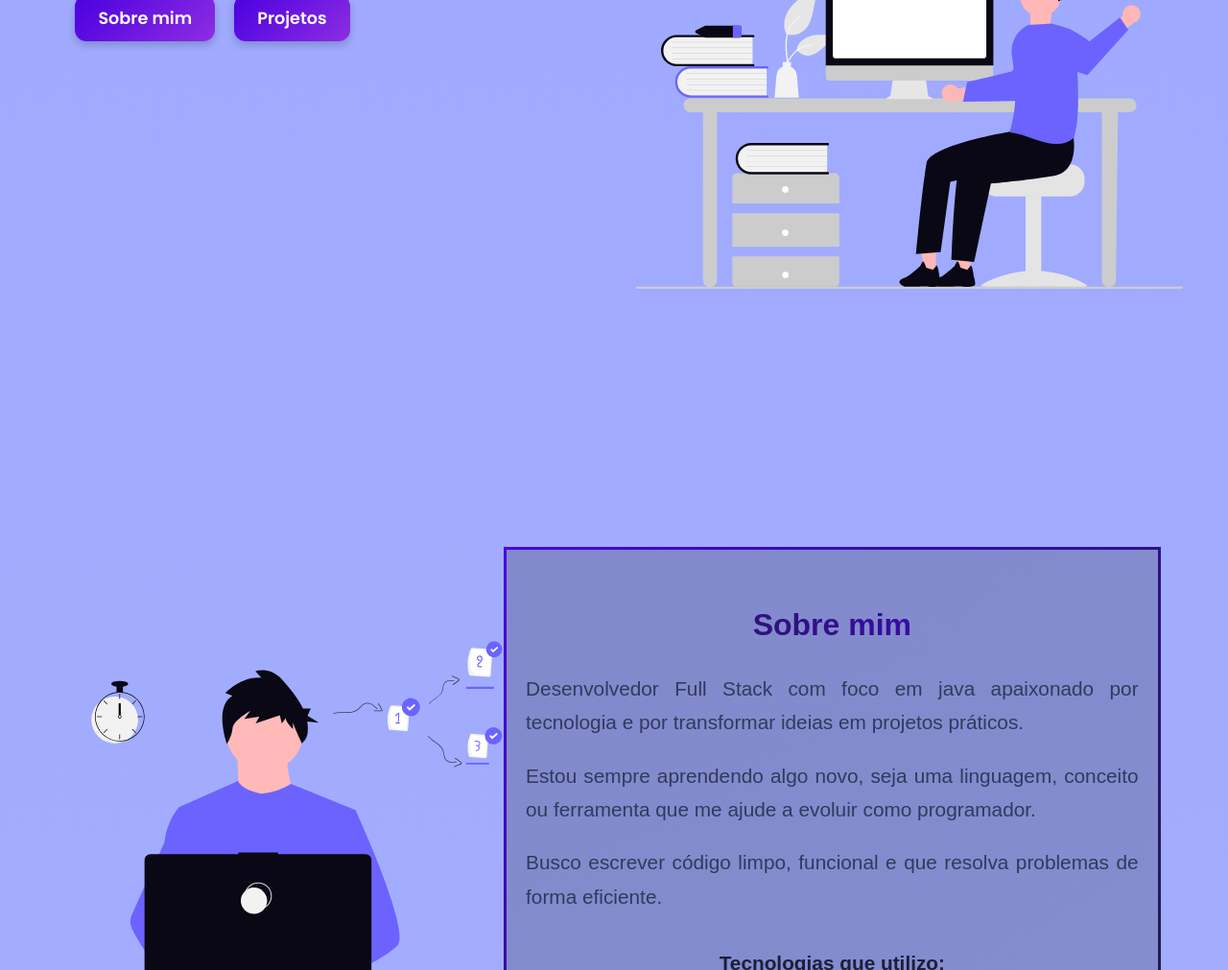
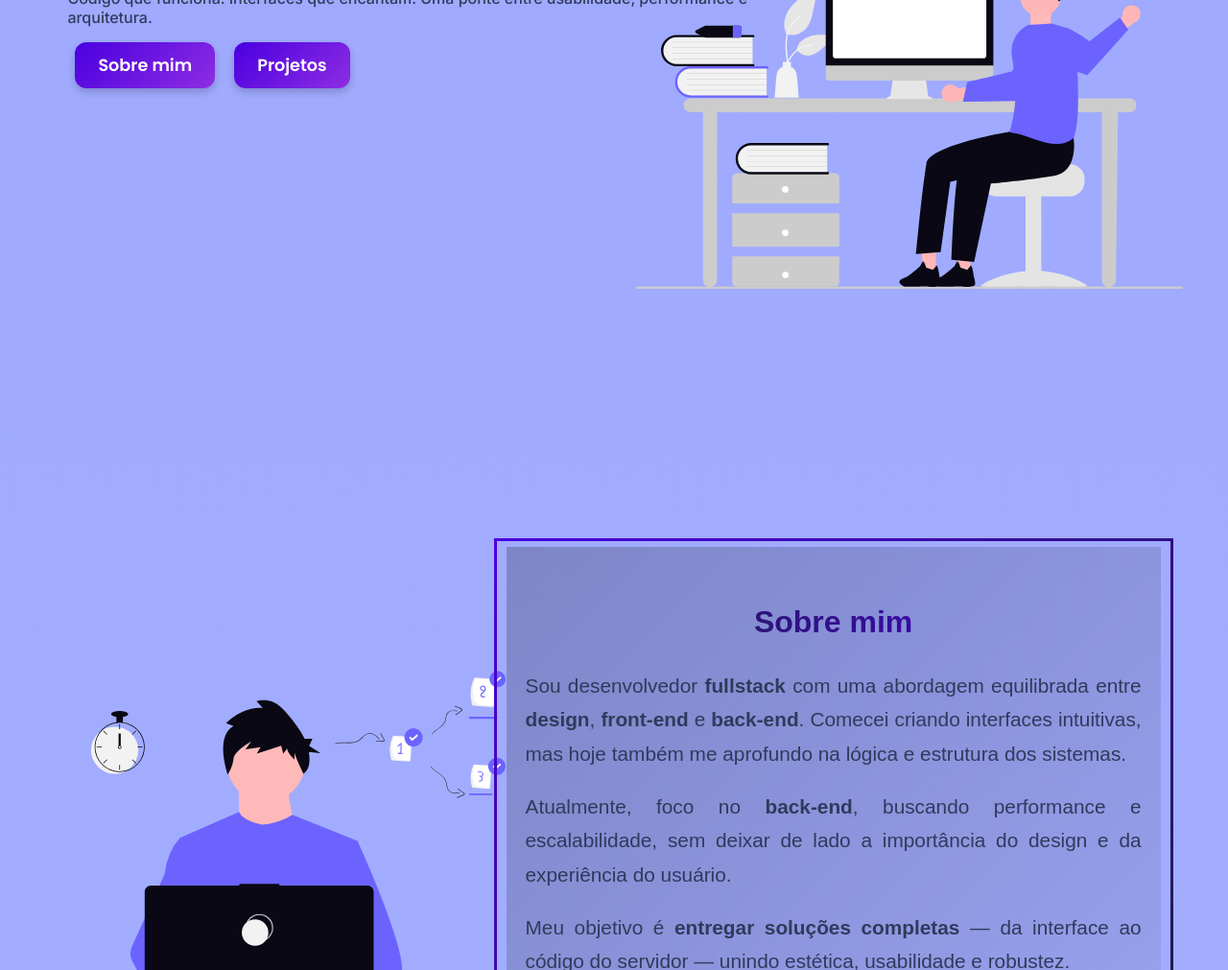
Before and after one commit to WesleyJunio0/Meu-Portfolio, a plain HTML site: page index.html in a window 1280 px wide. Shown: the part 295-1306 px from the top of the page at 96% size. Drawn offline with nearby package versions, Linux system fonts and the light colour scheme.

Commit message:
Estilizando a área de apresentação

```diff
--- a/estilo/StyleMobileFirst.css
+++ b/estilo/StyleMobileFirst.css
@@ -31,7 +31,7 @@ a {
 }
 
 p {
- font-family: var(--font-f1);
+ font-family: var(--font-f2);
 }
 
   /* cabeçalho */
@@ -175,6 +175,13 @@ section#sobre {
     height: 90vh;
 }
 
+#apresentacao p {
+  margin: 0 0 27px 0px;
+  color: #313a5c;
+  font-weight: 500;
+  max-width: 730px;
+}
+
 section#sobre  h1{
   font-family: "Poppins", sans-serif;
   font-weight: 700;
@@ -183,10 +190,13 @@ section#sobre  h1{
   -webkit-background-clip: text;
   -webkit-text-fill-color: transparent;
   margin-top: 50px;
-  margin-bottom: 20px;
+  margin-bottom: 2px;
 
 
 }
+
+
+
 .imagenapresentação {
 display: none;
 }
@@ -201,14 +211,22 @@ display: none;
 }
 
 .sobre-min {
-
   padding: 60px 20px;
   text-align: center;
-  border: 3px solid;
   background: linear-gradient( 135deg, #0e0f1438, #1c1f2538);
-  border-image: linear-gradient(135deg, #4a00e0, #1b1f3b) 1;
+  position: relative;
+}
 
-}
+.sobre-min::after {
+        content: "";
+        height: 103%;
+        width: 103%;
+        border: 3px solid;
+        position: absolute;
+        border-image: linear-gradient(135deg, #4a00e0, #1b1f3b) 1;
+        top: -1.5%;
+        right: -2%;
+    }
 
 
 #sobre-mim h2 {
--- a/estilo/TelasMaiores.css
+++ b/estilo/TelasMaiores.css
@@ -200,10 +200,11 @@
     .sobre-min {
         padding: 60px 20px;
         text-align: center;
-        border: 3px solid;
-        background: linear-gradient(135deg, #0e0f1438, #1c1f2538);
-        border-image: linear-gradient(135deg, #4a00e0, #1b1f3b) 1;
+        background: linear-gradient(135deg, #0e0f143d, #1c1f250f);
+        position: relative;
     }
+
+
 
 
     ul {
--- a/index.html
+++ b/index.html
@@ -56,6 +56,7 @@ all_inbox
                 <div id="apresentacao">
 
                     <h1>Seja bem-vindo! Meu nome é Wesley</h1>
+                    <p>Código que funciona. Interfaces que encantam. Uma ponte entre usabilidade, performance e arquitetura.</p>
 
                     <a href="#sobre-mim" aria-label="Ver Sobre mim">Sobre mim</a>
                        <a href="#principais-projetos" aria-label="Ver meus projetos">Projetos</a>
@@ -68,9 +69,11 @@ all_inbox
                          <div class="imagenSobre"></div>
                         <div class="sobre-min">
                             <h2>Sobre mim</h2>
-                            <p>Desenvolvedor Full Stack com foco em java apaixonado por tecnologia e por transformar ideias em projetos práticos.</p>
-                            <p>Estou sempre aprendendo algo novo, seja uma linguagem, conceito ou ferramenta que me ajude a evoluir como programador.</p>
-                            <p>Busco escrever código limpo, funcional e que resolva problemas de forma eficiente.</p>
+                            <p>Sou desenvolvedor <strong>fullstack</strong> com uma abordagem equilibrada entre <strong>design</strong>, <strong>front-end</strong> e <strong>back-end</strong>. Comecei criando interfaces intuitivas, mas hoje também me aprofundo na lógica e estrutura dos sistemas.</p>
+
+                            <p>Atualmente, foco no <strong>back-end</strong>, buscando performance e escalabilidade, sem deixar de lado a importância do design e da experiência do usuário.</p>
+
+                            <p>Meu objetivo é <strong>entregar soluções completas</strong> — da interface ao código do servidor — unindo estética, usabilidade e robustez.</p>
                             <h3>Tecnologias que utilizo:</h3>
                             <div id="tecnologias">
                                 <img src="imagens/java_logo.webp" class="tecnologia-usadas" alt="Logo do Java">
```
